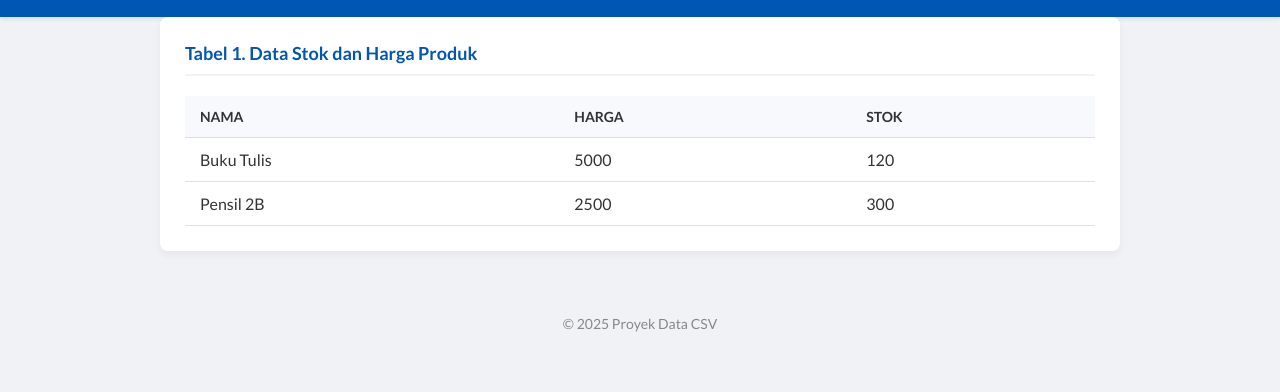
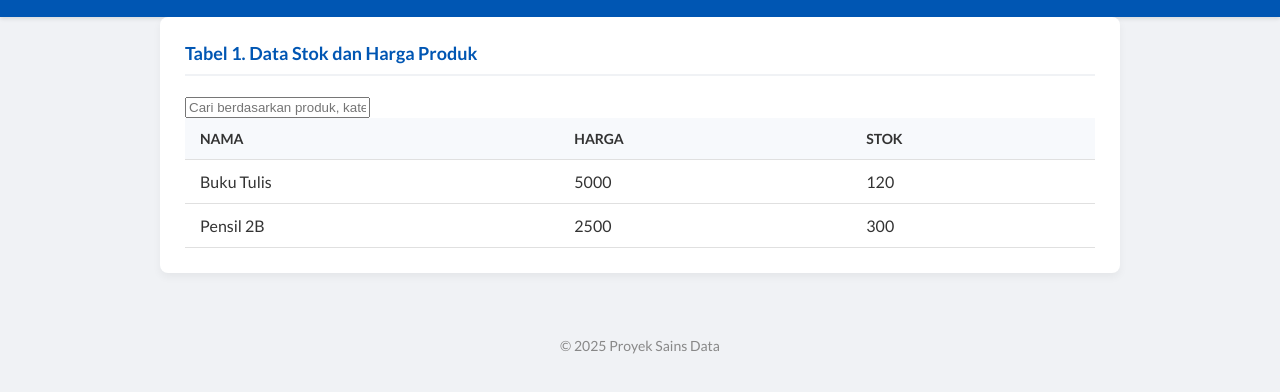
Before and after one commit to Faiq13/tampilan-data-csv, a plain HTML site: page index.html in a window 1280 px wide. Shown: the part 74-466 px from the top of the page. Drawn offline with Linux system fonts and the light colour scheme.

Commit message:
Update index.html

```diff
--- a/index.html
+++ b/index.html
@@ -3,7 +3,7 @@
 <head>
     <meta charset="UTF-8">
     <meta name="viewport" content="width=device-width, initial-scale=1.0">
-    <title>Dashboard Data Produk</title>
+    <title>Dashboard Data Interaktif</title>
     <link href="https://fonts.googleapis.com/css2?family=Lato:wght@400;700&display=swap" rel="stylesheet">
     <link rel="stylesheet" href="style.css">
 </head>
@@ -19,13 +19,20 @@
     <main class="container">
         <div class="card">
             <h2>Tabel 1. Data Stok dan Harga Produk</h2>
-            <div id="csv-data-container"></div>
+
+            <div class="search-wrapper">
+                <input type="text" id="searchInput" placeholder="Cari berdasarkan produk, kategori, dll...">
+            </div>
+
+            <div id="csv-data-container">
+                <p id="loading-indicator">Memuat data dari server...</p>
+            </div>
         </div>
     </main>
 
     <footer>
         <div class="container">
-            <p>&copy; 2025 Proyek Data CSV</p>
+            <p>&copy; 2025 Proyek Sains Data</p>
         </div>
     </footer>
 
```
